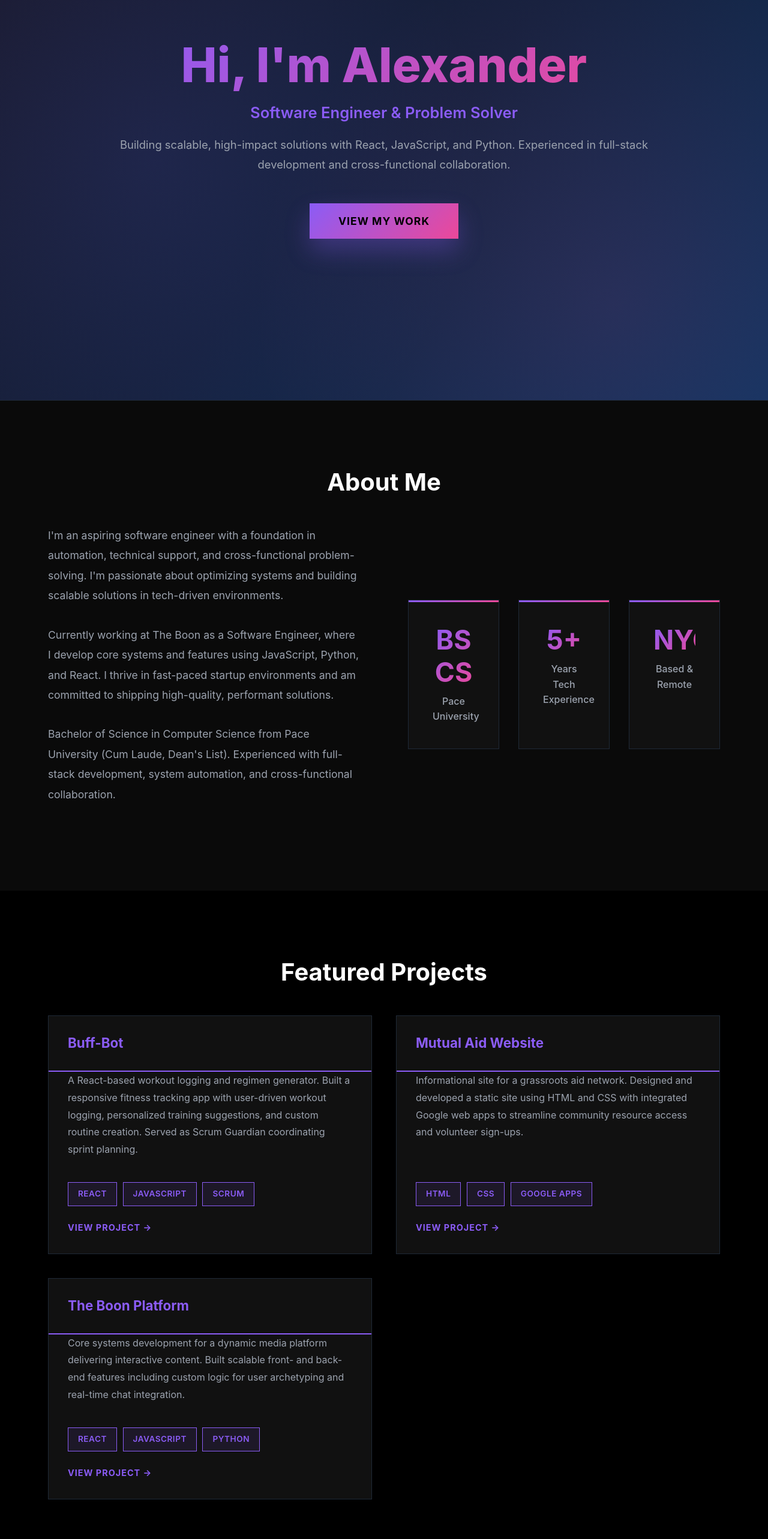
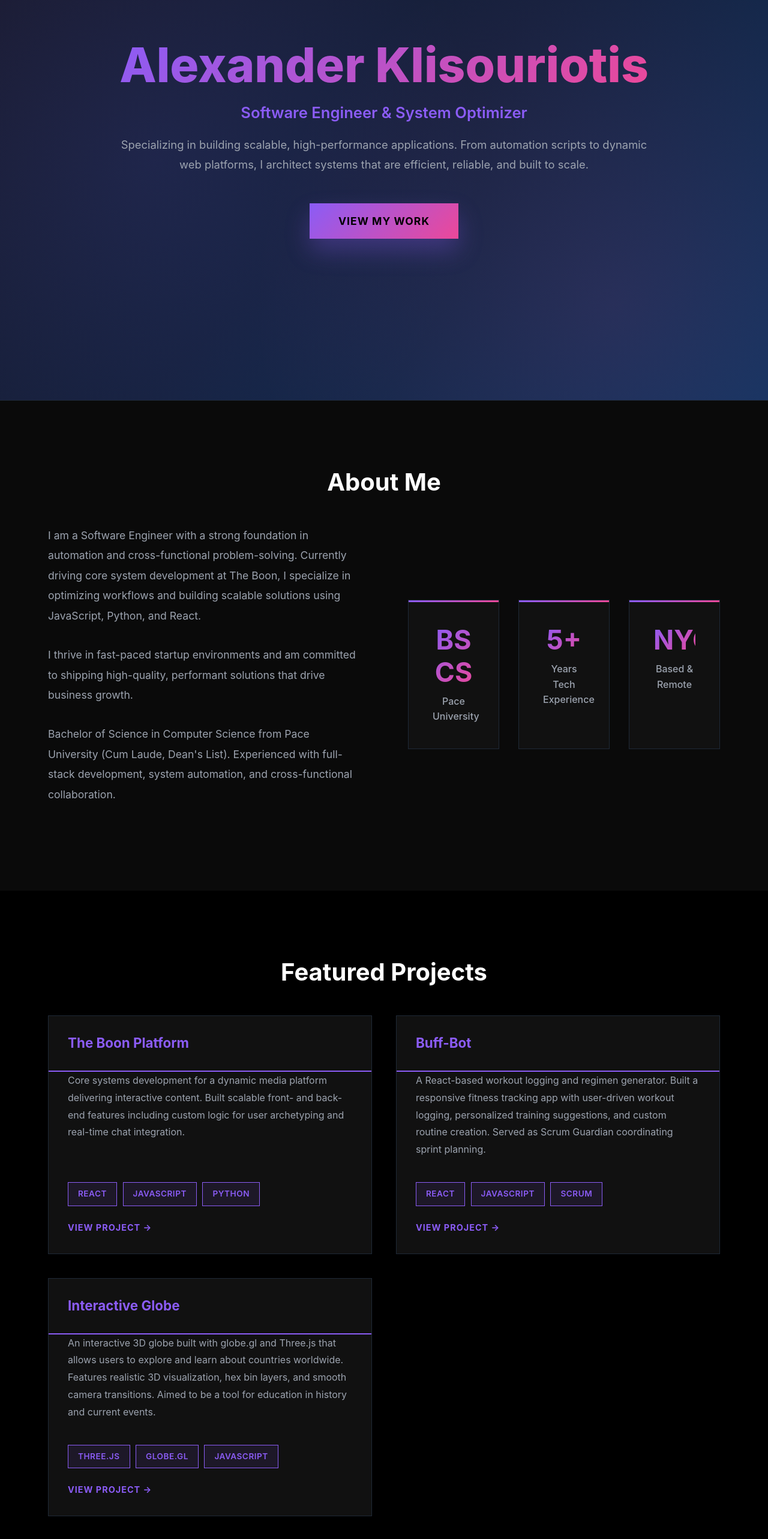
Before and after one commit to AlexanderKlisouriotis/portfolio, a React (Vite) app: page / in a window 1280 px wide. Shown: the part 206-2772 px from the top of the page at 60% size. Built offline with nearby package versions, Linux system fonts and the light colour scheme; some icons are missing.

Commit message:
Changed Copy and Changed Projects

```diff
--- a/src/App.jsx
+++ b/src/App.jsx
@@ -37,7 +37,7 @@ function App() {
             <li><button onClick={() => scrollToSection('contact')} className="nav-link">Contact</button></li>
           </ul>
           <button className="theme-toggle" onClick={toggleTheme} aria-label="Toggle theme">
-            {isDarkMode ? <LightModeIcon color="primary" /> : <DarkModeIcon color='secondary'/>}
+            {isDarkMode ? <LightModeIcon color="primary" /> : <DarkModeIcon color='secondary' />}
           </button>
         </div>
       </nav>
@@ -45,10 +45,10 @@ function App() {
       {/* Hero Section */}
       <section id="hero" className="hero">
         <div className="hero-content">
-          <h1 className="hero-title">Hi, I'm Alexander</h1>
-          <p className="hero-subtitle">Software Engineer & Problem Solver</p>
+          <h1 className="hero-title">Alexander Klisouriotis</h1>
+          <p className="hero-subtitle">Software Engineer & System Optimizer</p>
           <p className="hero-description">
-            Building scalable, high-impact solutions with React, JavaScript, and Python. Experienced in full-stack development and cross-functional collaboration.
+            Specializing in building scalable, high-performance applications. From automation scripts to dynamic web platforms, I architect systems that are efficient, reliable, and built to scale.
           </p>
           <p>
             <button className="cta-button" onClick={() => scrollToSection('projects')}>
@@ -81,10 +81,10 @@ function App() {
           <div className="about-content">
             <div className="about-text">
               <p>
-                I'm an aspiring software engineer with a foundation in automation, technical support, and cross-functional problem-solving. I'm passionate about optimizing systems and building scalable solutions in tech-driven environments.
+                I am a Software Engineer with a strong foundation in automation and cross-functional problem-solving. Currently driving core system development at The Boon, I specialize in optimizing workflows and building scalable solutions using JavaScript, Python, and React.
               </p>
               <p>
-                Currently working at The Boon as a Software Engineer, where I develop core systems and features using JavaScript, Python, and React. I thrive in fast-paced startup environments and am committed to shipping high-quality, performant solutions.
+                I thrive in fast-paced startup environments and am committed to shipping high-quality, performant solutions that drive business growth.
               </p>
               <p>
                 Bachelor of Science in Computer Science from Pace University (Cum Laude, Dean's List). Experienced with full-stack development, system automation, and cross-functional collaboration.
@@ -110,39 +110,10 @@ function App() {
 
       {/* Projects Section */}
       <section id="projects" className="projects">
+
         <div className="container">
           <h2>Featured Projects</h2>
           <div className="projects-grid">
-            <div className="project-card">
-              <div className="project-header">
-                <h3>Buff-Bot</h3>
-              </div>
-              <p>
-                A React-based workout logging and regimen generator. Built a responsive fitness tracking app with user-driven workout logging, personalized training suggestions, and custom routine creation. Served as Scrum Guardian coordinating sprint planning.
-              </p>
-              <div className="project-tags">
-                <span className="tag">React</span>
-                <span className="tag">JavaScript</span>
-                <span className="tag">Scrum</span>
-              </div>
-              <a href="#" className="project-link">View Project</a>
-            </div>
-
-            <div className="project-card">
-              <div className="project-header">
-                <h3>Mutual Aid Website</h3>
-              </div>
-              <p>
-                Informational site for a grassroots aid network. Designed and developed a static site using HTML and CSS with integrated Google web apps to streamline community resource access and volunteer sign-ups.
-              </p>
-              <div className="project-tags">
-                <span className="tag">HTML</span>
-                <span className="tag">CSS</span>
-                <span className="tag">Google Apps</span>
-              </div>
-              <a href="#" className="project-link">View Project</a>
-            </div>
-
             <div className="project-card">
               <div className="project-header">
                 <h3>The Boon Platform</h3>
@@ -157,6 +128,38 @@ function App() {
               </div>
               <a href="https://the-boon.com/" target="_blank" rel="noreferrer" className="project-link">View Project</a>
             </div>
+
+            <div className="project-card">
+              <div className="project-header">
+                <h3>Buff-Bot</h3>
+              </div>
+              <p>
+                A React-based workout logging and regimen generator. Built a responsive fitness tracking app with user-driven workout logging, personalized training suggestions, and custom routine creation. Served as Scrum Guardian coordinating sprint planning.
+              </p>
+              <div className="project-tags">
+                <span className="tag">React</span>
+                <span className="tag">JavaScript</span>
+                <span className="tag">Scrum</span>
+              </div>
+              <a href="https://github.com/paceuniversity/cs389f2023team5" target="_blank" rel="noreferrer" className="project-link">View Project</a>
+            </div>
+
+            <div className="project-card">
+              <div className="project-header">
+                <h3>Interactive Globe</h3>
+              </div>
+              <p>
+                An interactive 3D globe built with globe.gl and Three.js that allows users to explore and learn about countries worldwide. Features realistic 3D visualization, hex bin layers, and smooth camera transitions. Aimed to be a tool for education in history and current events.
+              </p>
+              <div className="project-tags">
+                <span className="tag">Three.js</span>
+                <span className="tag">globe.gl</span>
+                <span className="tag">JavaScript</span>
+              </div>
+              <a href="https://github.com/AlexanderKlisouriotis/Interactive-Globe" target="_blank" rel="noreferrer" className="project-link">View Project</a>
+            </div>
+
+
           </div>
         </div>
       </section>
```
Lines whose indentation alone changed are shown as unchanged.
